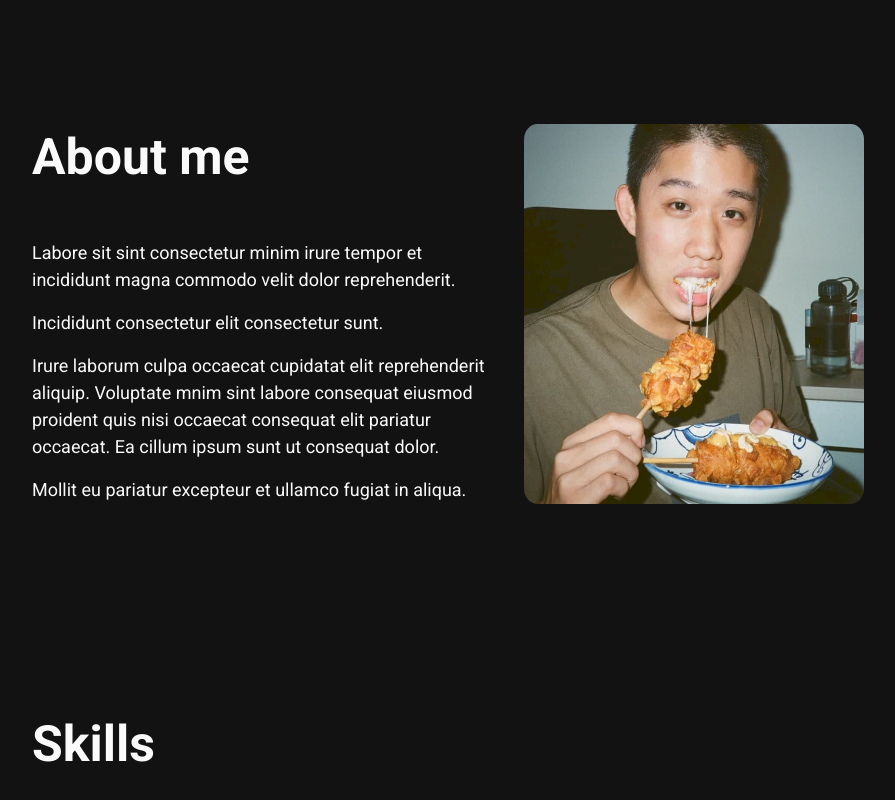
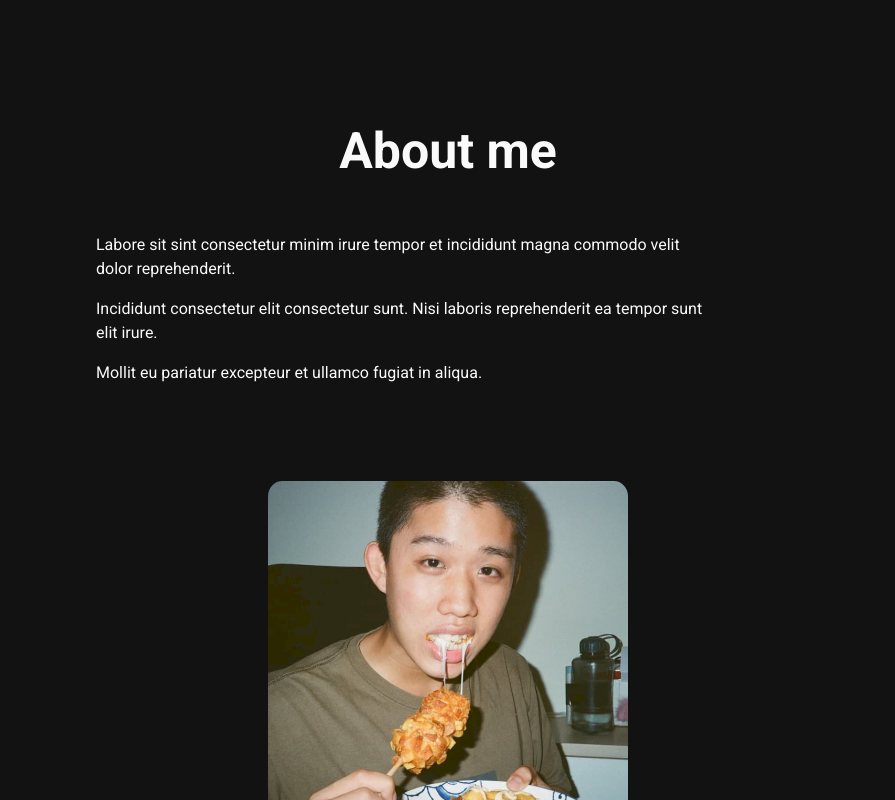
Before and after one commit to aloy2312/portfolio, a Next.js app: page / in a window 1280 px wide. Shown: the part 700-1500 px from the top of the page, without its empty margins (192-1087 px from the left). Built offline with nearby package versions, Linux system fonts and the light colour scheme.

Commit message:
change screen max width to 55% ,smaller & aesthtic

```diff
--- a/components/about.js
+++ b/components/about.js
@@ -13,14 +13,10 @@ const about = () => {
             commodo velit dolor reprehenderit.
           </p>
           <p className={styles.aboutText}>
-            Incididunt consectetur elit consectetur sunt.
+            Incididunt consectetur elit consectetur sunt. Nisi laboris
+            reprehenderit ea tempor sunt elit irure.
           </p>
-          <p className={styles.aboutText}>
-            Irure laborum culpa occaecat cupidatat elit reprehenderit aliquip.
-            Voluptate mnim sint labore consequat eiusmod proident quis nisi
-            occaecat consequat elit pariatur occaecat. Ea cillum ipsum sunt ut
-            consequat dolor.
-          </p>
+
           <p className={styles.aboutText}>
             Mollit eu pariatur excepteur et ullamco fugiat in aliqua.
           </p>
@@ -30,7 +26,7 @@ const about = () => {
         <Image
           priority
           src="/images/profile.jpg"
-          width={340}
+          width={360}
           height={380}
           alt="Aloysius Tan"
           className={styles.image}
--- a/components/nav.js
+++ b/components/nav.js
@@ -7,7 +7,7 @@ import { Nav } from "react-bootstrap";
 
 const Navigation = () => {
   return (
-    <Navbar expand="lg" className={styles.nav} sticky="top" variant="dark">
+    <Navbar expand="xxl" className={styles.nav} sticky="top" variant="dark">
       <Navbar.Brand className={styles.navName} href="/">
         ALOYSIUS TAN
       </Navbar.Brand>
--- a/styles/about.module.css
+++ b/styles/about.module.css
@@ -7,7 +7,8 @@
 
 .aboutText {
   font-weight: 400;
-  font-size: 18px;
+  font-size: 16px;
+  padding-right: 6rem;
 }
 
 .textbox {
@@ -25,7 +26,7 @@
   margin-bottom: 12rem;
 }
 
-@media (max-width: 1200px) {
+@media (max-width: 1287px) {
   .container {
     display: block;
   }
--- a/styles/index.module.css
+++ b/styles/index.module.css
@@ -4,7 +4,7 @@
 }
 
 .container {
-  max-width: 65%;
+  max-width: 55%;
   margin: 0 auto;
   font-family: "Roboto", sans-serif;
 }
```
